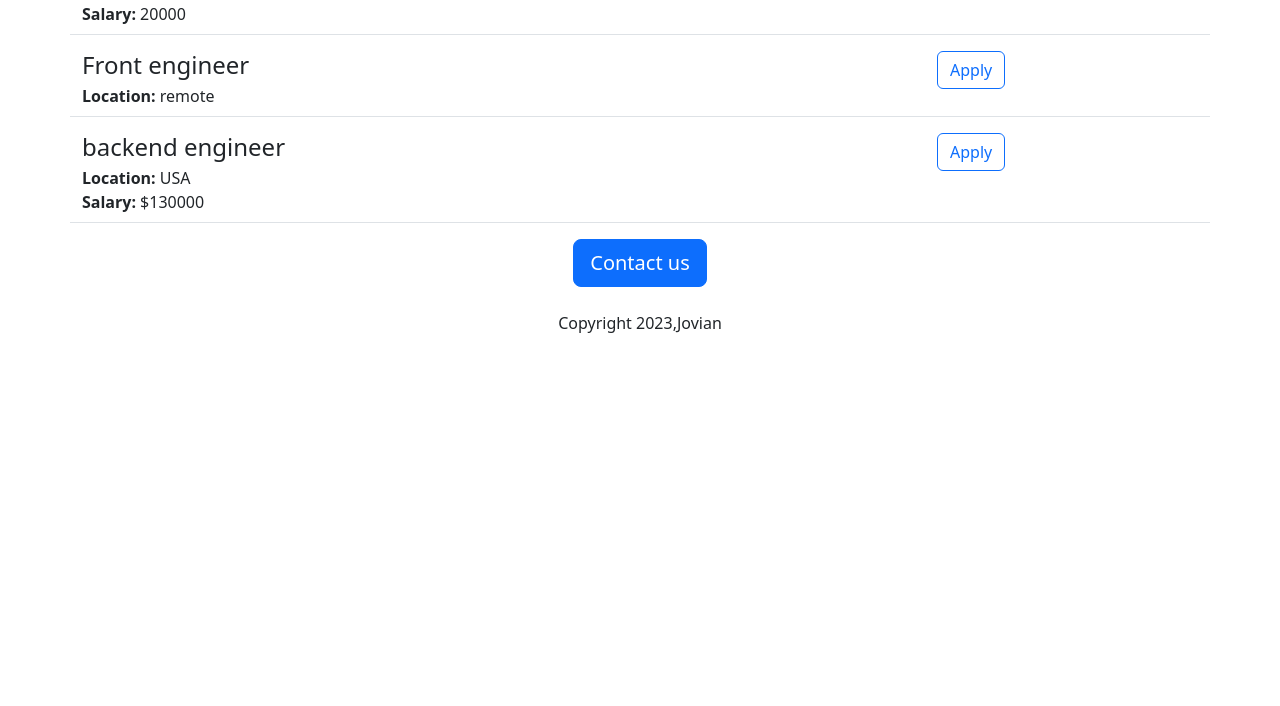
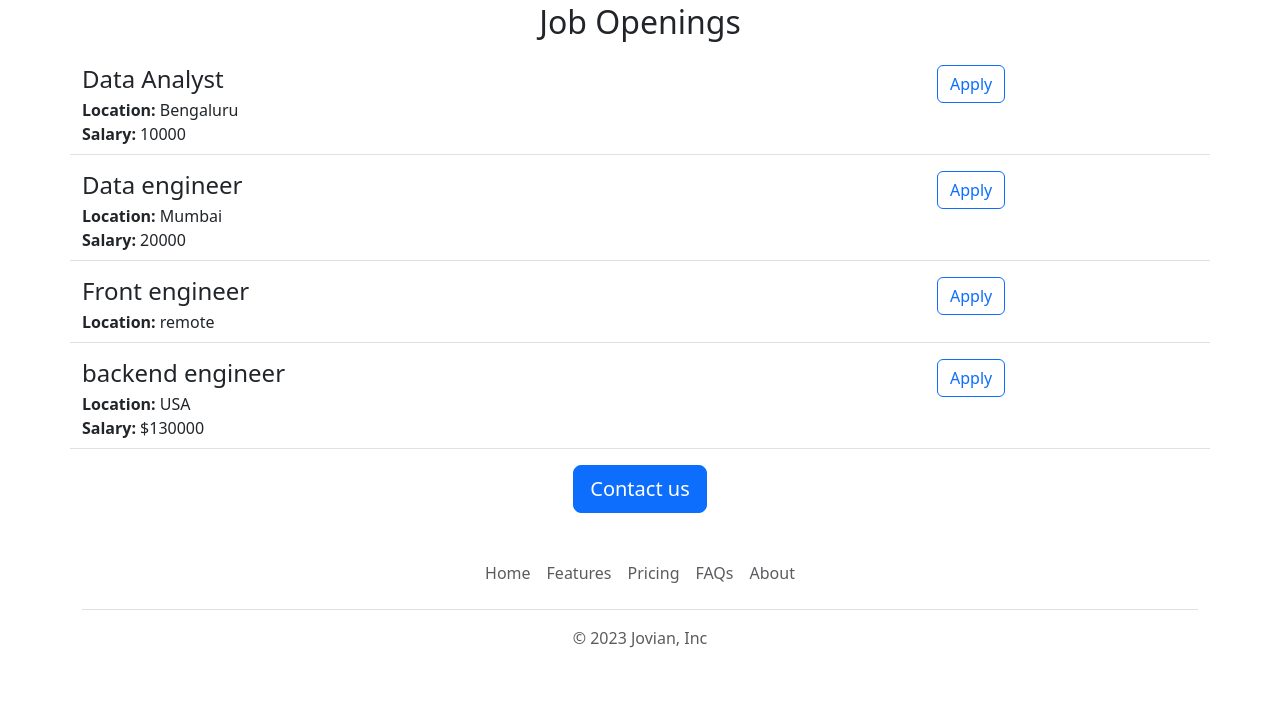
Before and after one commit to ngk93/jovian-careers-website, a Flask app: page / in a window 1280 px wide. Shown: the part 845-1551 px from the top of the page. Before the commit the page ends 1178 px from the top, so only its background shows below. Run offline with Flask 3, Linux system fonts and the light colour scheme.

Commit message:
functional improvement

```diff
--- /dev/null
+++ b/templates/footer.html
@@ -0,0 +1,12 @@
+<div class="container">
+  <footer class="py-3 my-4">
+    <ul class="nav justify-content-center border-bottom pb-3 mb-3">
+      <li class="nav-item"><a href="#" class="nav-link px-2 text-body-secondary">Home</a></li>
+      <li class="nav-item"><a href="#" class="nav-link px-2 text-body-secondary">Features</a></li>
+      <li class="nav-item"><a href="#" class="nav-link px-2 text-body-secondary">Pricing</a></li>
+      <li class="nav-item"><a href="#" class="nav-link px-2 text-body-secondary">FAQs</a></li>
+      <li class="nav-item"><a href="#" class="nav-link px-2 text-body-secondary">About</a></li>
+    </ul>
+    <p class="text-center text-body-secondary">&copy; 2023 Jovian, Inc</p>
+  </footer>
+</div>
--- a/templates/home.html
+++ b/templates/home.html
@@ -11,17 +11,23 @@
       height: 360px;
       width: 100%;
       object-fit: cover;
+      margin-bottom:16px;
     }
   </style>
   </head>
   <body>
-  <body>
+    {% include 'nav.html' %}
+    <img class= "img-fluid" id = "banner"
+       src="https://jovian-careers-website.ngirishkoran.repl.co/static/banner.jpg" height=320)</img>
     <div class="container">
       <h1 class="text-center mt-2 mb-4">{{company_name}} Careers</h1>
-      <img class= "img-fluid" id = "banner"
-   src="https://jovian-careers-website.ngirishkoran.repl.co/static/banner.jpg" height=320)</img>
-        <h2 class='text-center'>About Jovians</h2>
-        <p class="lead">Lorem ipsum dolor sit amet, consectetur adipiscing elit, sed do eiusmod tempor incididunt ut labore et dolore magna aliqua. Ut enim ad minim veniam, quis nostrud exercitation ullamco laboris nisi ut aliquip ex ea commodo consequat. Duis aute irure dolor in reprehenderit in voluptate velit esse cillum dolore eu fugiat nulla pariatur. Excepteur sint occaecat cupidatat non proident, sunt in culpa qui officia deserunt mollit anim id est laborum.</p>
+      <div class="row" style="margin-bottom:16px">
+        <div class="col-md-6">
+        <p class="lead">Lorem ipsum dolor sit amet, consectetur adipiscing elit, sed do eiusmod tempor incididunt ut labore et dolore magna aliqua. Ut enim ad minim veniam, quis nostrud exercitation ullamco laboris nisi ut aliquip ex ea commodo consequat. Duis aute irure dolor in reprehenderit in voluptate velit esse cillum dolore eu fugiat nulla pariatur. Excepteur sint occaecat cupidatat non proident, sunt in culpa qui officia deserunt mollit anim id est laborum.</p></div>
+        <div class="d-none d-md-block col-md-6">
+       <img src="/static/people.jpg" style="height:320px; border-radius:4px;">
+         </div>
+      </div>
       <h2 class='text-center mt-2 mb-4'>Job Openings</h2>
       <div>
         {% for jobs in jobs %}
@@ -30,9 +36,10 @@
       </div>
       <div class="text-center">
       <button class="btn btn-primary btn-lg">Contact us</button>
-        <p class="mt-4">Copyright 2023,Jovian</p>
 
       </div>
        </div>
+    {% include 'footer.html' %}
+  </body>
   </body>
 </html>
--- /dev/null
+++ b/templates/nav.html
@@ -0,0 +1,9 @@
+<nav class="shadow-sm fixed-top bg-white">
+  <div class="container-fluid">
+    <a class="navbar-brand" href="#">
+      <img src="/static/bootstrap-logo.svg" alt="Logo" width="30" height="24" class="d-inline-block align-text-top">
+      Jovian
+    </a>
+  </div>
+</nav>
+<div style ="height:56px"></div>
```
Also changed, not shown: static/bootstrap-logo.svg (added), 1 other file.
